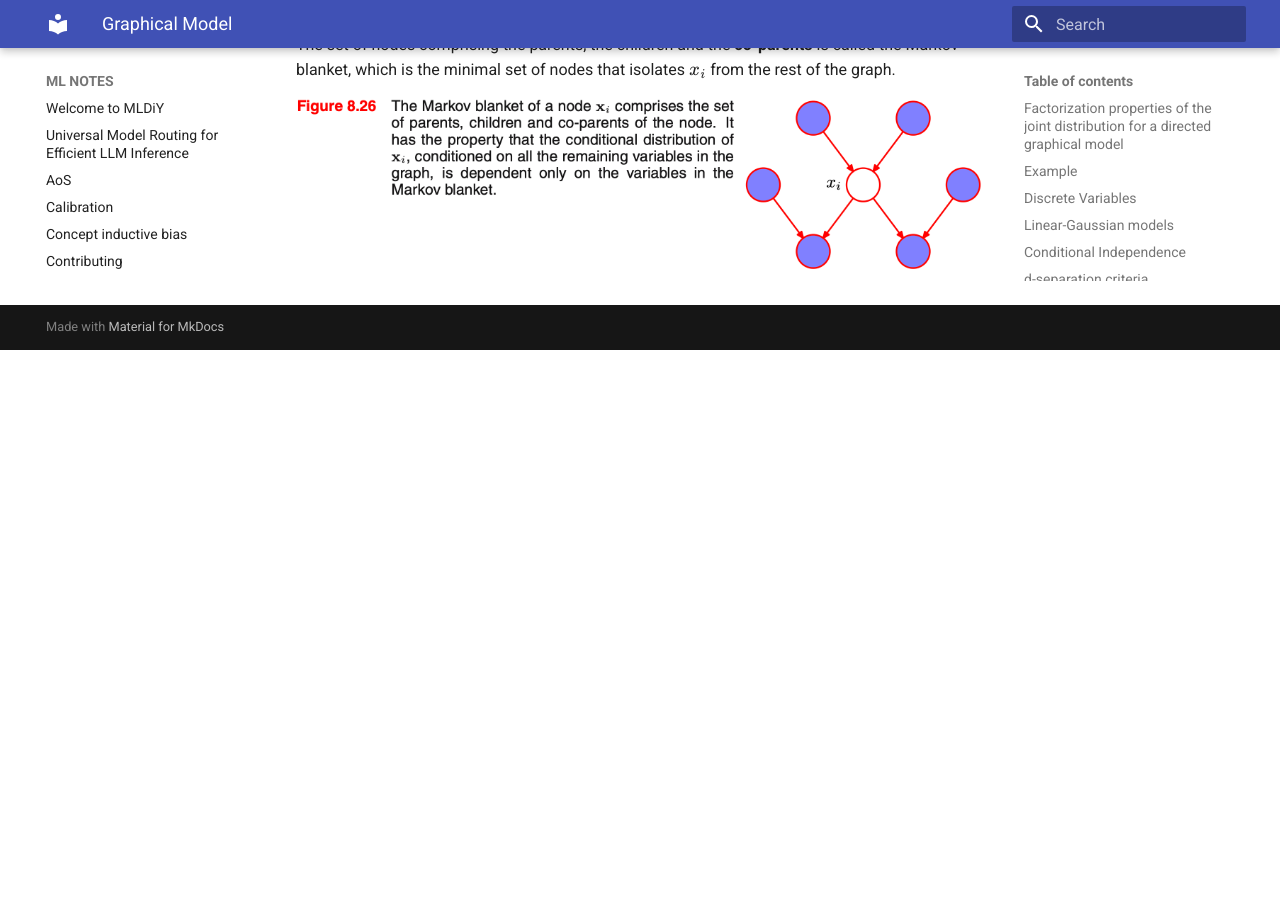
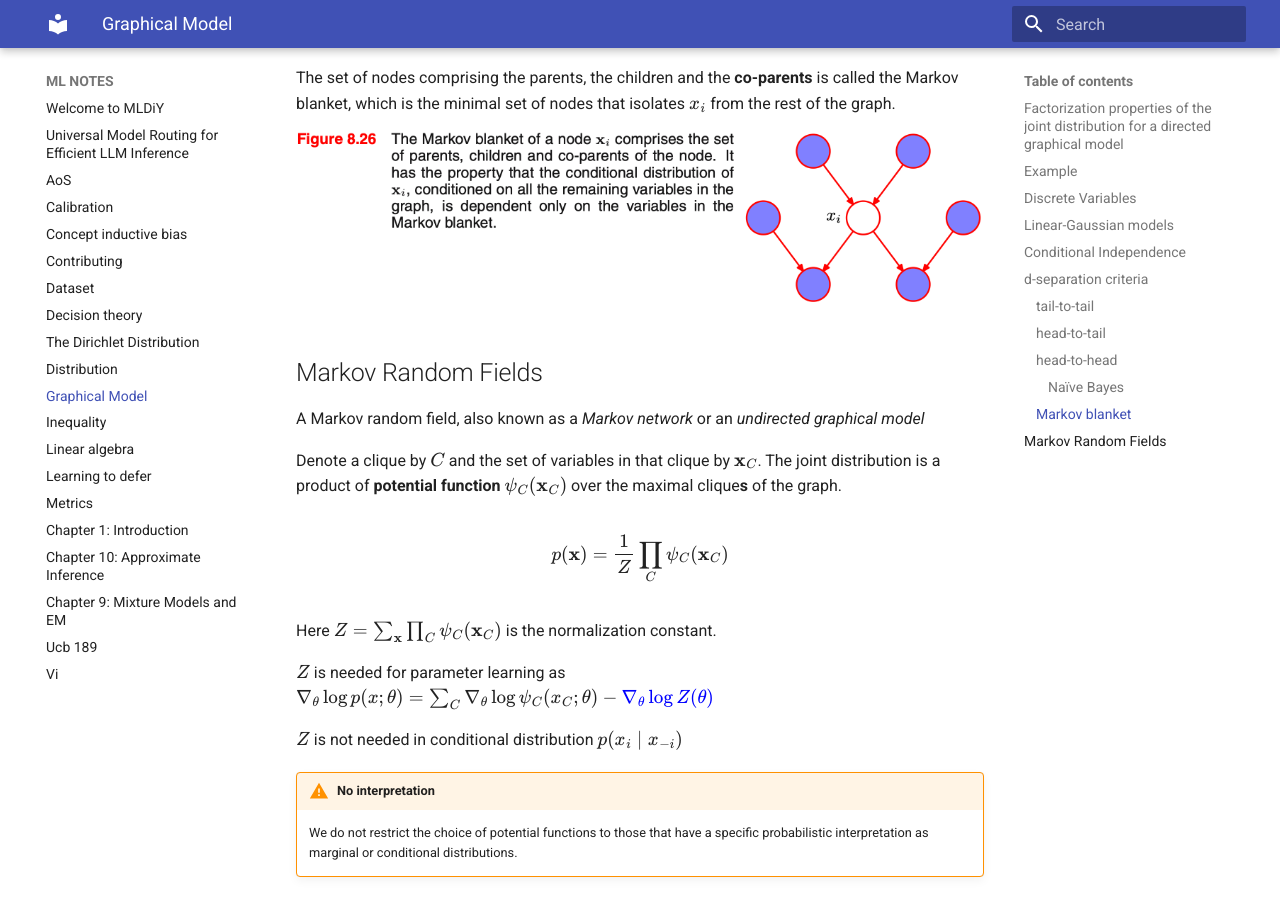
Before and after one commit to fisheredu/mldiy, an MkDocs documentation site: the page built from docs/graphical-model.md, in a window 1280 px wide and 900 px high, scrolled down 6663 px. Built offline with MkDocs 1.6.1 and Material for MkDocs 9.7.7, drawn with Linux system fonts in a browser that asks for light colours; before the commit the page ends 7013 px from its top, so only the background shows below that; some of the changed text lies outside the part shown.

Commit message:
Add Markov Random Fields section to graphical model documentation

```diff
--- a/docs/graphical-model.md
+++ b/docs/graphical-model.md
@@ -1,7 +1,8 @@
 # Graphical Model
 
 - [X] 8.1. Bayesian Networks
-- [ ] 8.1.2 Generative models
+- [X] 8.2 Conditional Independence
+- [ ] 8.3 Markov Random Field
 
 A graph comprises **nodes** (also called vertices) connected by **links** (also known as edges or arcs).
 
@@ -271,3 +272,22 @@ Naive Bayes is useful when
 The set of nodes comprising the parents, the children and the **co-parents** is called the Markov blanket, which is the minimal set of nodes that isolates $x_i$ from the rest of the graph.
 
 ![blanket](images/image-2.png)
+
+## Markov Random Fields
+
+A Markov random field, also known as a _Markov network_ or an _undirected graphical model_
+
+Denote a clique by $C$ and the set of variables in that clique by $\mathbf{x}_C$. The joint distribution is a product of **potential function** $\psi_C(\mathbf{x}_C)$ over the maximal clique**s** of the graph.
+
+$$
+p(\mathbf{x}) = \frac{1}{Z}\prod_C \psi_C(\mathbf{x}_C)
+$$
+
+Here $Z= \sum_\mathbf{x}  \prod_C \psi_C(\mathbf{x}_C)$ is the normalization constant.
+
+$Z$ is needed for parameter learning as $\nabla_\theta \log p(x;\theta)=\sum_C \nabla_\theta \log \psi_C(x_C;\theta)-{\color{blue}\nabla_\theta \log Z(\theta)}$
+
+$Z$ is not needed in conditional distribution $p(x_i\mid x_{-i})$
+
+!!! warning "No interpretation"
+    We do not restrict the choice of potential functions to those that have a specific probabilistic interpretation as marginal or conditional distributions.
```
